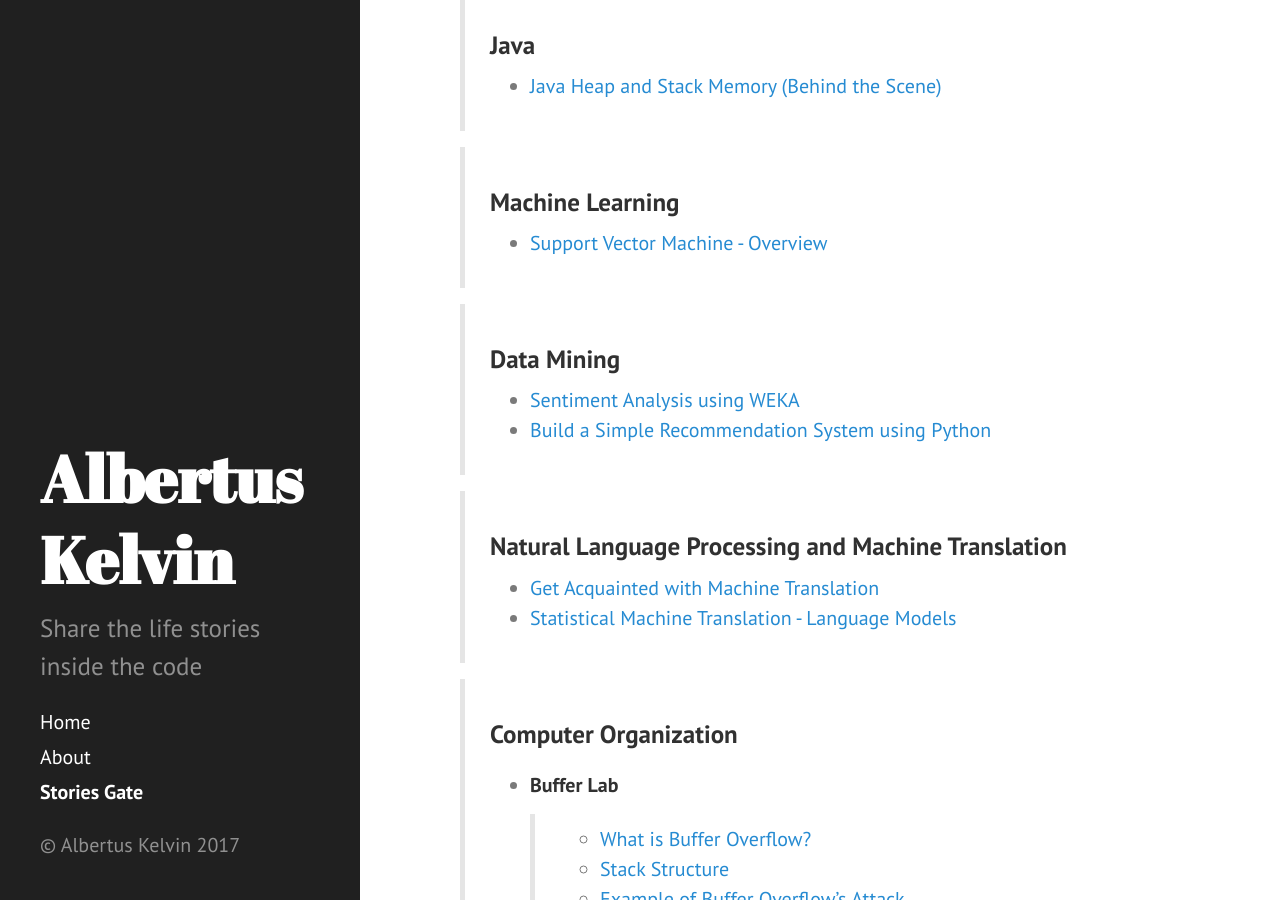
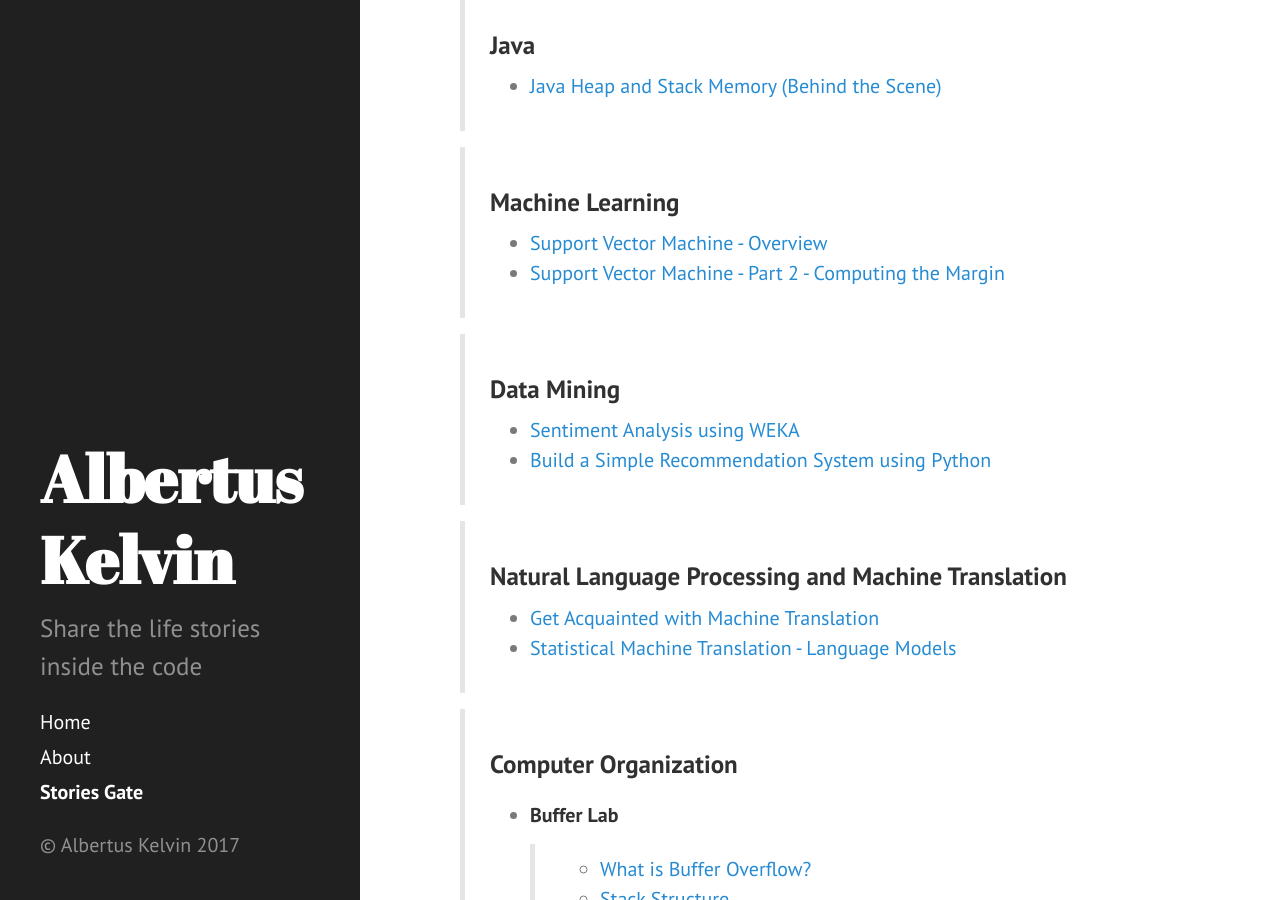
Before and after one commit to albertusk95/albertusk95.github.io, a Jekyll site: the page built from gate.md, in a window 1280 px wide and 900 px high, scrolled down 545 px. Built offline with Jekyll 4.4.1, drawn with Linux system fonts in a browser that asks for light colours.

Commit message:
update gate

```diff
--- a/gate.md
+++ b/gate.md
@@ -17,6 +17,7 @@ You can go to my stories easily using these navigation links.
 
 > ### Machine Learning
 > * [Support Vector Machine - Overview](https://albertusk95.github.io/2017/01/13/svm-math)
+> * [Support Vector Machine - Part 2 - Computing the Margin](https://albertusk95.github.io/2017/01/14/svm-math-2)
 
 > ### Data Mining
 > * [Sentiment Analysis using WEKA](https://albertusk95.github.io/2016/12/26/sentiment-analysis)
```
